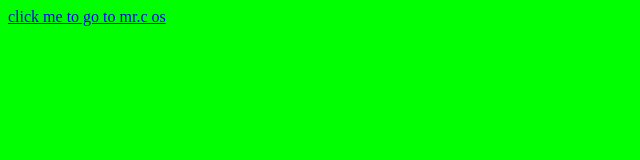
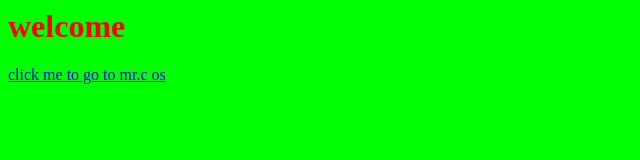
Before and after one commit to theultamitedev/mr.c-os, a plain HTML site: page index.html in a window 1280 px wide. Shown: the whole page, without its empty margins (0-640 px from the left). Drawn offline with Linux system fonts and the light colour scheme.

Commit message:
Updated index.html

```diff
--- a/index.html
+++ b/index.html
@@ -5,5 +5,5 @@ h1   {color: red;}
 
 </style>
 
-<h1>  </h1>
+<h1>welcome  </h1>
 <a href="mr.c_os.html">click me to go to mr.c os</a>
```
